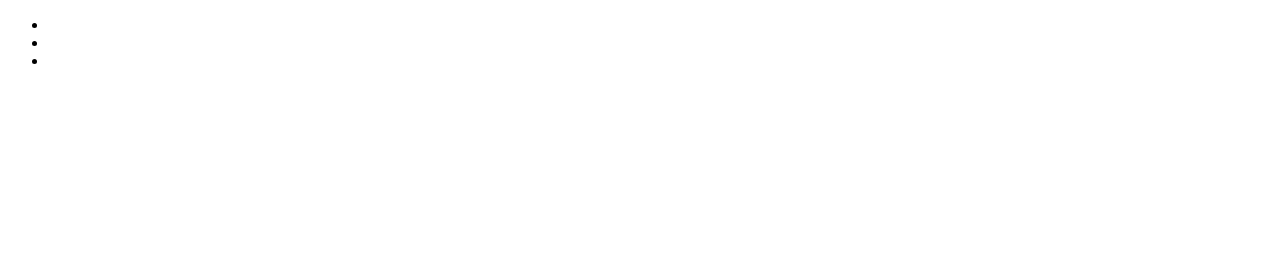
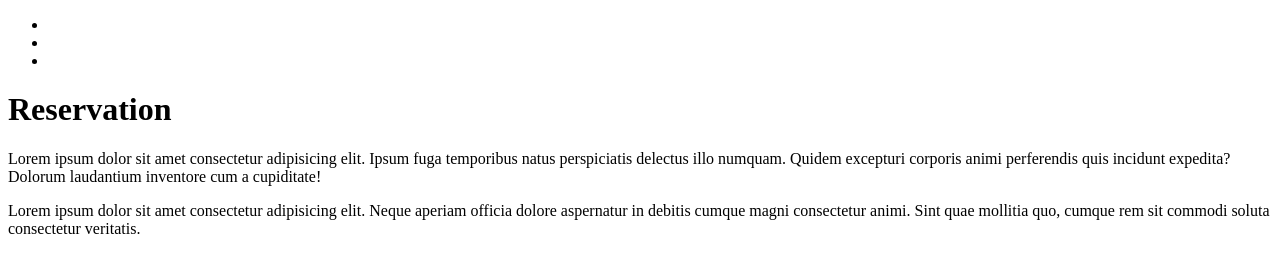
Before and after one commit to sammylood/cours6, a plain HTML site: page reservation.html in a window 1280 px wide. Drawn offline with Linux system fonts and the light colour scheme.

Commit message:
deuxieme commit modifie

```diff
--- a/reservation.html
+++ b/reservation.html
@@ -11,5 +11,8 @@
         <li><a href="reservation.html"></a></li>
         <li><a href="contact.html"></a></li>
     </ul>
+    <h1>Reservation</h1>
+    <p>Lorem ipsum dolor sit amet consectetur adipisicing elit. Ipsum fuga temporibus natus perspiciatis delectus illo numquam. Quidem excepturi corporis animi perferendis quis incidunt expedita? Dolorum laudantium inventore cum a cupiditate!</p>
+    <p>Lorem ipsum dolor sit amet consectetur adipisicing elit. Neque aperiam officia dolore aspernatur in debitis cumque magni consectetur animi. Sint quae mollitia quo, cumque rem sit commodi soluta consectetur veritatis.</p>
 </body>
 </html>
```
